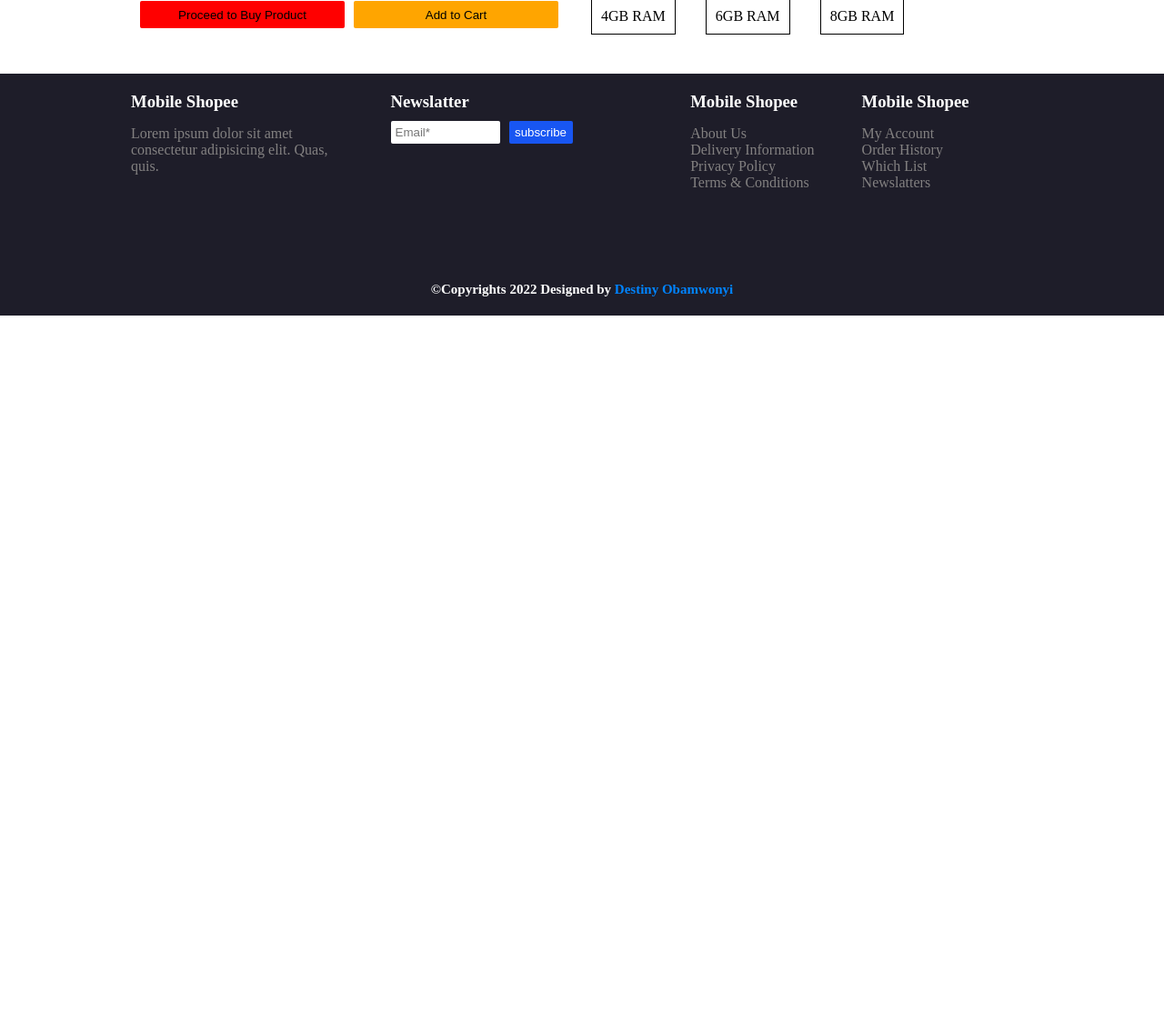
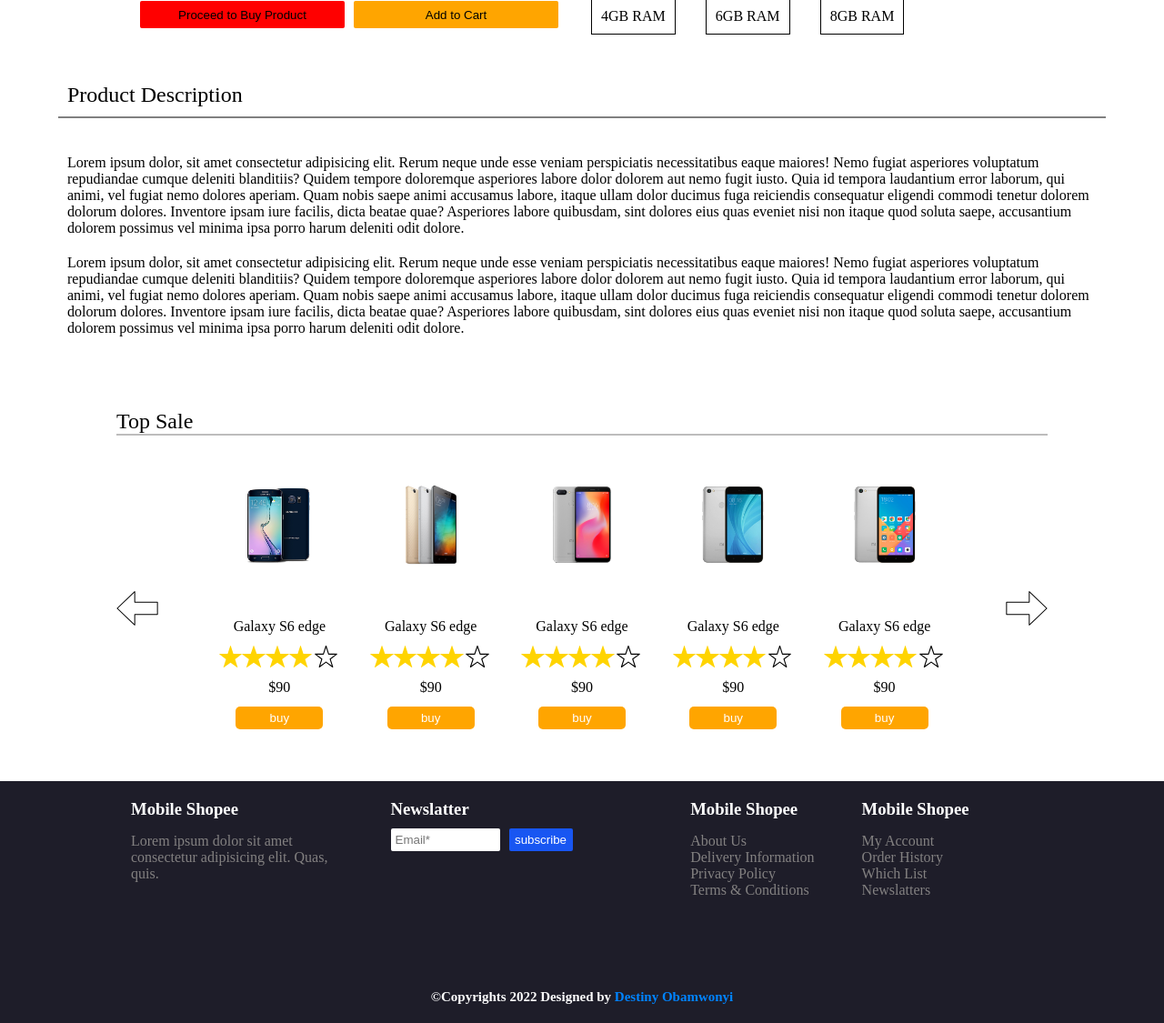
Before and after one commit to obamwonyi/e-commerce, a PHP site: page /templates/mobile.html in a window 1280 px wide. Shown: the part 621-1746 px from the top of the page at 91% size. Before the commit the page ends 968 px from the top, so only its background shows below. Run offline with PHP 8.4, Linux system fonts and the light colour scheme.

Commit message:
completed the mobile product page and styled properly .

```diff
--- a/css/mobile.css
+++ b/css/mobile.css
@@ -305,3 +305,29 @@
     text-decoration: none;
     color:blue;
 }
+
+.product_description
+{
+    display: flex;
+    flex-direction: column;
+    width:90%;
+    margin:auto;
+}
+
+.product_description_header
+{
+    border-bottom: 2px solid gray;
+    padding:10px;
+    font-weight: lighter;
+}
+
+.product_description_text
+{
+    margin-top: 30px;
+    padding:10px;
+}
+
+.product_description_p
+{
+    margin-bottom: 20px;
+}
--- a/templates/mobile.html
+++ b/templates/mobile.html
@@ -188,6 +188,276 @@
 
 
 
+      <!-------------------------this is the section for product description ---------------------------->
+      <section class="product_description">
+        <h2 class="product_description_header">Product Description</h2>
+        <div class="product_description_text">
+          <p class="product_description_p">Lorem ipsum dolor, sit amet consectetur adipisicing elit. Rerum neque unde esse veniam perspiciatis necessitatibus
+             eaque maiores! Nemo fugiat asperiores voluptatum repudiandae cumque deleniti blanditiis? Quidem tempore
+             doloremque asperiores labore dolor dolorem aut nemo fugit iusto. Quia id tempora laudantium error laborum, qui animi,
+             vel fugiat nemo dolores aperiam. Quam nobis saepe animi accusamus labore, itaque ullam dolor ducimus fuga reiciendis
+             consequatur eligendi commodi tenetur dolorem dolorum dolores. Inventore ipsam iure facilis, dicta beatae quae? Asperiores labore quibusdam,
+            sint dolores eius quas eveniet nisi non itaque quod soluta saepe, accusantium dolorem possimus vel minima ipsa porro harum deleniti odit dolore.
+          </p>
+
+          <p class="product_description_p">Lorem ipsum dolor, sit amet consectetur adipisicing elit. Rerum neque unde esse veniam perspiciatis necessitatibus
+             eaque maiores! Nemo fugiat asperiores voluptatum repudiandae cumque deleniti blanditiis? Quidem tempore
+             doloremque asperiores labore dolor dolorem aut nemo fugit iusto. Quia id tempora laudantium error laborum, qui animi,
+             vel fugiat nemo dolores aperiam. Quam nobis saepe animi accusamus labore, itaque ullam dolor ducimus fuga reiciendis
+             consequatur eligendi commodi tenetur dolorem dolorum dolores. Inventore ipsam iure facilis, dicta beatae quae? Asperiores labore quibusdam,
+            sint dolores eius quas eveniet nisi non itaque quod soluta saepe, accusantium dolorem possimus vel minima ipsa porro harum deleniti odit dolore.
+          </p>
+        </div>
+      </section>
+
+
+
+
+      <div class="scroll_menu_header"><h2>Top Sale</h2></div>
+      <section class="scroll_menu">
+
+        <div class="scroll_menu_button">
+          <button   onclick="scrollR()"> <img src="../assets/svgs/left-arrow-7300.svg" alt="" srcset="" class="button_svg"> </button>
+        </div>
+
+        <div class="main_scroller">
+
+          <!-------------------div for and item-------------------------------------------------------------------------->
+          <div class="item_div">
+            <div class="img_div">
+              <img src="../assets/products/1.png" alt="" srcset="" class="item">
+            </div>
+            <div class="item_text">
+              <p  class="item_div_paragraph">Galaxy S6 edge</p>
+              <p class="star_rating">
+                <span  class="star_rating_span"><img src="../assets/svgs/gold_star.svg" alt="" srcset="" class="gold_star_icon"></span>
+                <span  class="star_rating_span"><img src="../assets/svgs/gold_star.svg" alt="" srcset="" class="gold_star_icon"></span>
+                <span  class="star_rating_span"><img src="../assets/svgs/gold_star.svg" alt="" srcset="" class="gold_star_icon"></span>
+                <span  class="star_rating_span"><img src="../assets/svgs/gold_star.svg" alt="" srcset="" class="gold_star_icon"></span>
+                <span  class="star_rating_span"><img src="../assets/svgs/plain_star.svg" alt="" srcset="" class="plain_star_icon"></span>
+              </p>
+              <p  class="item_div_paragraph"><span>$90</span></p>
+              <p class="item_div_paragraph"><button class="item_button">buy</button></p>
+            </div>
+          </div>
+
+          <!-------------------div for and item-------------------------------------------------------------------------->
+          <div class="item_div">
+            <div class="img_div">
+              <img src="../assets/products/2.png" alt="" srcset="" class="item">
+            </div>
+            <div class="item_text">
+              <p  class="item_div_paragraph">Galaxy S6 edge</p>
+              <p class="star_rating">
+                <span  class="star_rating_span"><img src="../assets/svgs/gold_star.svg" alt="" srcset="" class="gold_star_icon"></span>
+                <span  class="star_rating_span"><img src="../assets/svgs/gold_star.svg" alt="" srcset="" class="gold_star_icon"></span>
+                <span  class="star_rating_span"><img src="../assets/svgs/gold_star.svg" alt="" srcset="" class="gold_star_icon"></span>
+                <span  class="star_rating_span"><img src="../assets/svgs/gold_star.svg" alt="" srcset="" class="gold_star_icon"></span>
+                <span  class="star_rating_span"><img src="../assets/svgs/plain_star.svg" alt="" srcset="" class="plain_star_icon"></span>
+              </p>
+              <p  class="item_div_paragraph"><span>$90</span></p>
+              <p class="item_div_paragraph"><button class="item_button">buy</button></p>
+            </div>
+          </div>
+
+          <!-------------------div for and item-------------------------------------------------------------------------->
+          <div class="item_div">
+            <div class="img_div">
+              <img src="../assets/products/3.png" alt="" srcset="" class="item">
+            </div>
+            <div class="item_text">
+              <p  class="item_div_paragraph">Galaxy S6 edge</p>
+              <p class="star_rating">
+                <span  class="star_rating_span"><img src="../assets/svgs/gold_star.svg" alt="" srcset="" class="gold_star_icon"></span>
+                <span  class="star_rating_span"><img src="../assets/svgs/gold_star.svg" alt="" srcset="" class="gold_star_icon"></span>
+                <span  class="star_rating_span"><img src="../assets/svgs/gold_star.svg" alt="" srcset="" class="gold_star_icon"></span>
+                <span  class="star_rating_span"><img src="../assets/svgs/gold_star.svg" alt="" srcset="" class="gold_star_icon"></span>
+                <span  class="star_rating_span"><img src="../assets/svgs/plain_star.svg" alt="" srcset="" class="plain_star_icon"></span>
+              </p>
+              <p  class="item_div_paragraph"><span>$90</span></p>
+              <p class="item_div_paragraph"><button class="item_button">buy</button></p>
+            </div>
+          </div>
+
+          <!-------------------div for and item-------------------------------------------------------------------------->
+          <div class="item_div">
+            <div class="img_div">
+              <img src="../assets/products/4.png" alt="" srcset="" class="item">
+            </div>
+            <div class="item_text">
+              <p  class="item_div_paragraph">Galaxy S6 edge</p>
+              <p class="star_rating">
+                <span  class="star_rating_span"><img src="../assets/svgs/gold_star.svg" alt="" srcset="" class="gold_star_icon"></span>
+                <span  class="star_rating_span"><img src="../assets/svgs/gold_star.svg" alt="" srcset="" class="gold_star_icon"></span>
+                <span  class="star_rating_span"><img src="../assets/svgs/gold_star.svg" alt="" srcset="" class="gold_star_icon"></span>
+                <span  class="star_rating_span"><img src="../assets/svgs/gold_star.svg" alt="" srcset="" class="gold_star_icon"></span>
+                <span  class="star_rating_span"><img src="../assets/svgs/plain_star.svg" alt="" srcset="" class="plain_star_icon"></span>
+              </p>
+              <p  class="item_div_paragraph"><span>$90</span></p>
+              <p class="item_div_paragraph"><button class="item_button">buy</button></p>
+            </div>
+          </div>
+
+          <!-------------------div for and item-------------------------------------------------------------------------->
+          <div class="item_div">
+            <div class="img_div">
+              <img src="../assets/products/5.png" alt="" srcset="" class="item">
+            </div>
+            <div class="item_text">
+              <p  class="item_div_paragraph">Galaxy S6 edge</p>
+              <p class="star_rating">
+                <span  class="star_rating_span"><img src="../assets/svgs/gold_star.svg" alt="" srcset="" class="gold_star_icon"></span>
+                <span  class="star_rating_span"><img src="../assets/svgs/gold_star.svg" alt="" srcset="" class="gold_star_icon"></span>
+                <span  class="star_rating_span"><img src="../assets/svgs/gold_star.svg" alt="" srcset="" class="gold_star_icon"></span>
+                <span  class="star_rating_span"><img src="../assets/svgs/gold_star.svg" alt="" srcset="" class="gold_star_icon"></span>
+                <span  class="star_rating_span"><img src="../assets/svgs/plain_star.svg" alt="" srcset="" class="plain_star_icon"></span>
+              </p>
+              <p  class="item_div_paragraph"><span>$90</span></p>
+              <p class="item_div_paragraph"><button class="item_button">buy</button></p>
+            </div>
+          </div>
+
+          <!-------------------div for and item-------------------------------------------------------------------------->
+          <div class="item_div">
+            <div class="img_div">
+              <img src="../assets/products/6.png" alt="" srcset="" class="item">
+            </div>
+            <div class="item_text">
+              <p  class="item_div_paragraph">Galaxy S6 edge</p>
+              <p class="star_rating">
+                <span  class="star_rating_span"><img src="../assets/svgs/gold_star.svg" alt="" srcset="" class="gold_star_icon"></span>
+                <span  class="star_rating_span"><img src="../assets/svgs/gold_star.svg" alt="" srcset="" class="gold_star_icon"></span>
+                <span  class="star_rating_span"><img src="../assets/svgs/gold_star.svg" alt="" srcset="" class="gold_star_icon"></span>
+                <span  class="star_rating_span"><img src="../assets/svgs/gold_star.svg" alt="" srcset="" class="gold_star_icon"></span>
+                <span  class="star_rating_span"><img src="../assets/svgs/plain_star.svg" alt="" srcset="" class="plain_star_icon"></span>
+              </p>
+              <p  class="item_div_paragraph"><span>$90</span></p>
+              <p class="item_div_paragraph"><button class="item_button">buy</button></p>
+            </div>
+          </div>
+
+          <!-------------------div for and item-------------------------------------------------------------------------->
+          <div class="item_div">
+            <div class="img_div">
+              <img src="../assets/products/7.png" alt="" srcset="" class="item">
+            </div>
+            <div class="item_text">
+              <p  class="item_div_paragraph">Galaxy S6 edge</p>
+              <p class="star_rating">
+                <span  class="star_rating_span"><img src="../assets/svgs/gold_star.svg" alt="" srcset="" class="gold_star_icon"></span>
+                <span  class="star_rating_span"><img src="../assets/svgs/gold_star.svg" alt="" srcset="" class="gold_star_icon"></span>
+                <span  class="star_rating_span"><img src="../assets/svgs/gold_star.svg" alt="" srcset="" class="gold_star_icon"></span>
+                <span  class="star_rating_span"><img src="../assets/svgs/gold_star.svg" alt="" srcset="" class="gold_star_icon"></span>
+                <span  class="star_rating_span"><img src="../assets/svgs/plain_star.svg" alt="" srcset="" class="plain_star_icon"></span>
+              </p>
+              <p  class="item_div_paragraph"><span>$90</span></p>
+              <p class="item_div_paragraph"><button class="item_button">buy</button></p>
+            </div>
+          </div>
+
+          <!-------------------div for and item-------------------------------------------------------------------------->
+          <div class="item_div">
+            <div class="img_div">
+              <img src="../assets/products/8.png" alt="" srcset="" class="item">
+            </div>
+            <div class="item_text">
+              <p  class="item_div_paragraph">Galaxy S6 edge</p>
+              <p class="star_rating">
+                <span  class="star_rating_span"><img src="../assets/svgs/gold_star.svg" alt="" srcset="" class="gold_star_icon"></span>
+                <span  class="star_rating_span"><img src="../assets/svgs/gold_star.svg" alt="" srcset="" class="gold_star_icon"></span>
+                <span  class="star_rating_span"><img src="../assets/svgs/gold_star.svg" alt="" srcset="" class="gold_star_icon"></span>
+                <span  class="star_rating_span"><img src="../assets/svgs/gold_star.svg" alt="" srcset="" class="gold_star_icon"></span>
+                <span  class="star_rating_span"><img src="../assets/svgs/plain_star.svg" alt="" srcset="" class="plain_star_icon"></span>
+              </p>
+              <p  class="item_div_paragraph"><span>$90</span></p>
+              <p class="item_div_paragraph"><button class="item_button">buy</button></p>
+            </div>
+          </div>
+
+          <!-------------------div for and item-------------------------------------------------------------------------->
+          <div class="item_div">
+            <div class="img_div">
+              <img src="../assets/products/9.png" alt="" srcset="" class="item">
+            </div>
+            <div class="item_text">
+              <p  class="item_div_paragraph">Galaxy S6 edge</p>
+              <p class="star_rating">
+                <span  class="star_rating_span"><img src="../assets/svgs/gold_star.svg" alt="" srcset="" class="gold_star_icon"></span>
+                <span  class="star_rating_span"><img src="../assets/svgs/gold_star.svg" alt="" srcset="" class="gold_star_icon"></span>
+                <span  class="star_rating_span"><img src="../assets/svgs/gold_star.svg" alt="" srcset="" class="gold_star_icon"></span>
+                <span  class="star_rating_span"><img src="../assets/svgs/gold_star.svg" alt="" srcset="" class="gold_star_icon"></span>
+                <span  class="star_rating_span"><img src="../assets/svgs/plain_star.svg" alt="" srcset="" class="plain_star_icon"></span>
+              </p>
+              <p  class="item_div_paragraph"><span>$90</span></p>
+              <p class="item_div_paragraph"><button class="item_button">buy</button></p>
+            </div>
+          </div>
+
+          <!-------------------div for and item-------------------------------------------------------------------------->
+          <div class="item_div">
+            <div class="img_div">
+              <img src="../assets/products/10.png" alt="" srcset="" class="item">
+            </div>
+            <div class="item_text">
+              <p  class="item_div_paragraph">Galaxy S6 edge</p>
+              <p class="star_rating">
+                <span  class="star_rating_span"><img src="../assets/svgs/gold_star.svg" alt="" srcset="" class="gold_star_icon"></span>
+                <span  class="star_rating_span"><img src="../assets/svgs/gold_star.svg" alt="" srcset="" class="gold_star_icon"></span>
+                <span  class="star_rating_span"><img src="../assets/svgs/gold_star.svg" alt="" srcset="" class="gold_star_icon"></span>
+                <span  class="star_rating_span"><img src="../assets/svgs/gold_star.svg" alt="" srcset="" class="gold_star_icon"></span>
+                <span  class="star_rating_span"><img src="../assets/svgs/plain_star.svg" alt="" srcset="" class="plain_star_icon"></span>
+              </p>
+              <p  class="item_div_paragraph"><span>$90</span></p>
+              <p class="item_div_paragraph"><button class="item_button">buy</button></p>
+            </div>
+          </div>
+
+          <!-------------------div for and item-------------------------------------------------------------------------->
+          <div class="item_div">
+            <div class="img_div">
+              <img src="../assets/products/11.png" alt="" srcset="" class="item">
+            </div>
+            <div class="item_text">
+              <p  class="item_div_paragraph">Galaxy S6 edge</p>
+              <p class="star_rating">
+                <span  class="star_rating_span"><img src="../assets/svgs/gold_star.svg" alt="" srcset="" class="gold_star_icon"></span>
+                <span  class="star_rating_span"><img src="../assets/svgs/gold_star.svg" alt="" srcset="" class="gold_star_icon"></span>
+                <span  class="star_rating_span"><img src="../assets/svgs/gold_star.svg" alt="" srcset="" class="gold_star_icon"></span>
+                <span  class="star_rating_span"><img src="../assets/svgs/gold_star.svg" alt="" srcset="" class="gold_star_icon"></span>
+                <span  class="star_rating_span"><img src="../assets/svgs/plain_star.svg" alt="" srcset="" class="plain_star_icon"></span>
+              </p>
+              <p  class="item_div_paragraph"><span>$90</span></p>
+              <p class="item_div_paragraph"><button class="item_button">buy</button></p>
+            </div>
+          </div>
+
+          <!-------------------div for and item-------------------------------------------------------------------------->
+          <div class="item_div">
+            <div class="img_div">
+              <img src="../assets/products/12.png" alt="" srcset="" class="item">
+            </div>
+            <div class="item_text">
+              <p  class="item_div_paragraph">Galaxy S6 edge</p>
+              <p class="star_rating">
+                <span  class="star_rating_span"><img src="../assets/svgs/gold_star.svg" alt="" srcset="" class="gold_star_icon"></span>
+                <span  class="star_rating_span"><img src="../assets/svgs/gold_star.svg" alt="" srcset="" class="gold_star_icon"></span>
+                <span  class="star_rating_span"><img src="../assets/svgs/gold_star.svg" alt="" srcset="" class="gold_star_icon"></span>
+                <span  class="star_rating_span"><img src="../assets/svgs/gold_star.svg" alt="" srcset="" class="gold_star_icon"></span>
+                <span  class="star_rating_span"><img src="../assets/svgs/plain_star.svg" alt="" srcset="" class="plain_star_icon"></span>
+              </p>
+              <p  class="item_div_paragraph"><span>$90</span></p>
+              <p class="item_div_paragraph"><button class="item_button">buy</button></p>
+            </div>
+          </div>
+
+        </div>
+
+        <div class="scroll_menu_button">
+          <button  onclick="scrollL()"><img src="../assets/svgs/right-arrow-7299.svg" alt="" srcset="" class="button_svg"></button>
+        </div>
+      </section>
+
+
 
 
       <!----------------------the footer section of the page --------------------------------------------->
@@ -240,5 +510,6 @@
         </div>
       </footer>
 
+      <script src="../js/app.js"></script>
 </body>
 </html>
```
